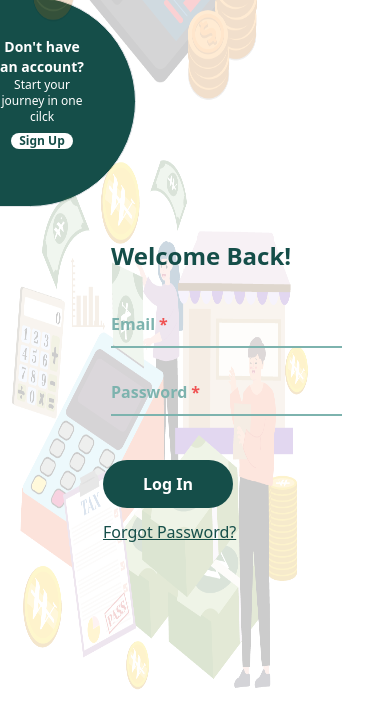
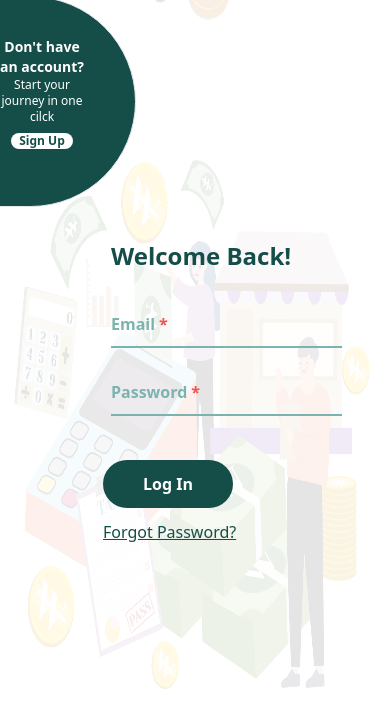
Before and after one commit to Nirmal2796/DAY-TO-DAYEXPENSES, a website: page public/index.html in a window 390 px wide. Drawn offline with nearby package versions, Linux system fonts and the light colour scheme.

Commit message:
cahnges for image for small screens

```diff
--- a/public/index.html
+++ b/public/index.html
@@ -34,11 +34,11 @@
 
         </div>
 
-        <div class="md:relative absolute top-24 md:-right-[14rem] md:top-72 lg:top-52 lg:-right-[20rem] md:opacity-100 opacity-20 pointer-events-none">
-            <img id="img1" src="images/image.png" alt="" class="lg:w-full lg:h-full md:w-1/2 md:h-1/2 w-80 h-[80vh]">
+        <div class="md:relative absolute top-24 md:-right-[14rem] md:top-72 lg:top-52 lg:-right-[20rem] md:opacity-100 opacity-10 pointer-events-none">
+            <img id="img1" src="images/image.png" alt="" class="lg:w-full lg:h-full md:w-1/2 md:h-1/2 w-96 h-[80vh]">
         </div>
 
-        <div id="img2div" class="absolute -top-[30rem] left-0 md:-top-[10rem] md:left-[60%] lg:-top-[30rem] lg:left-[35rem] md:opacity-100 opacity-20 pointer-events-none"
+        <div id="img2div" class="absolute -top-[35rem] left-0 md:-top-[10rem] md:left-[60%] lg:-top-[30rem] lg:left-[35rem] md:opacity-100 opacity-10 pointer-events-none"
             >
             <img id="img2" src="images/img1.png" alt="" class="lg:w-96  md:w-1/2 md:h-1/2  w-80 h-[80vh]">
 
```
Also changed, not shown: public/style.css.
